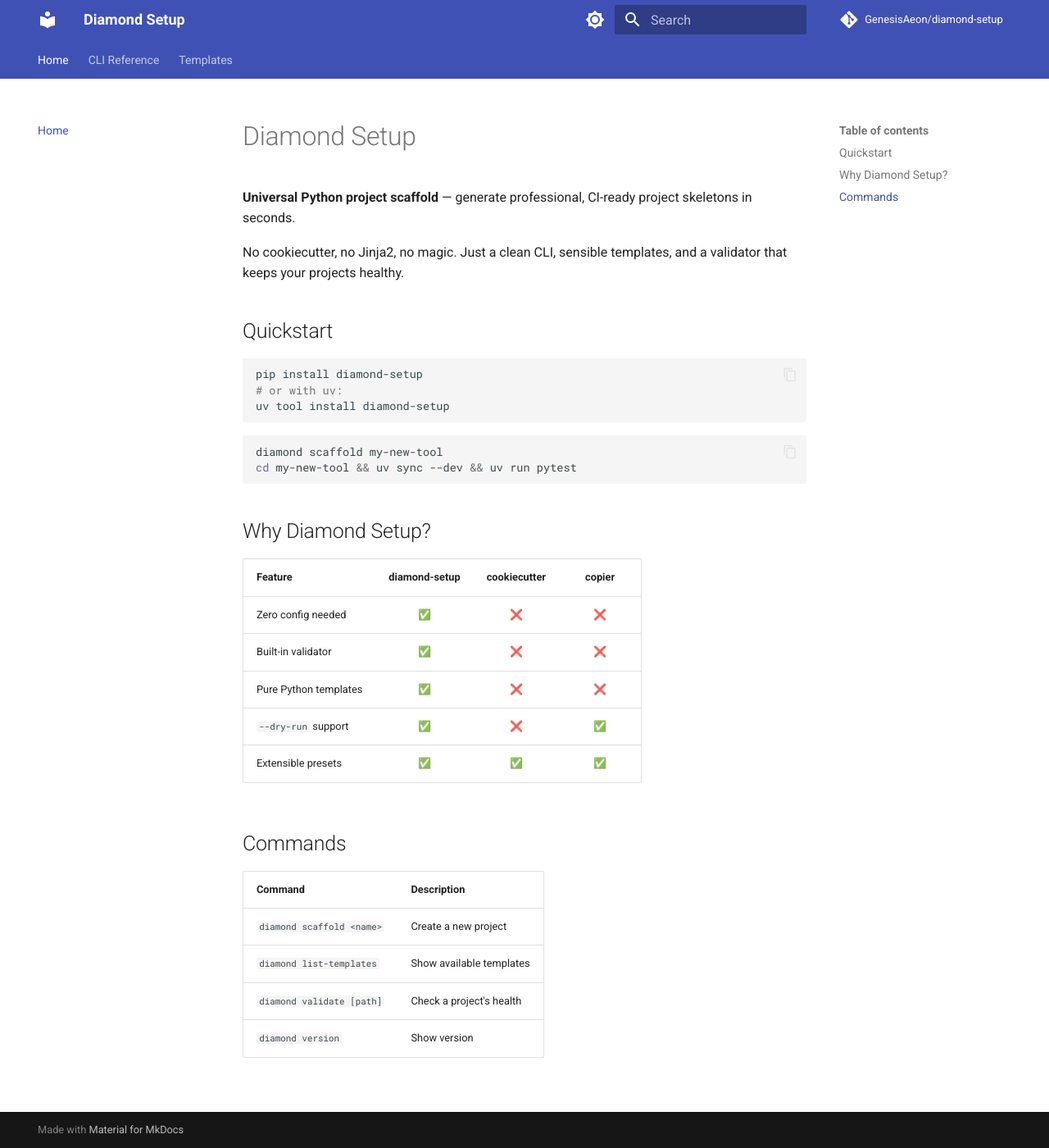
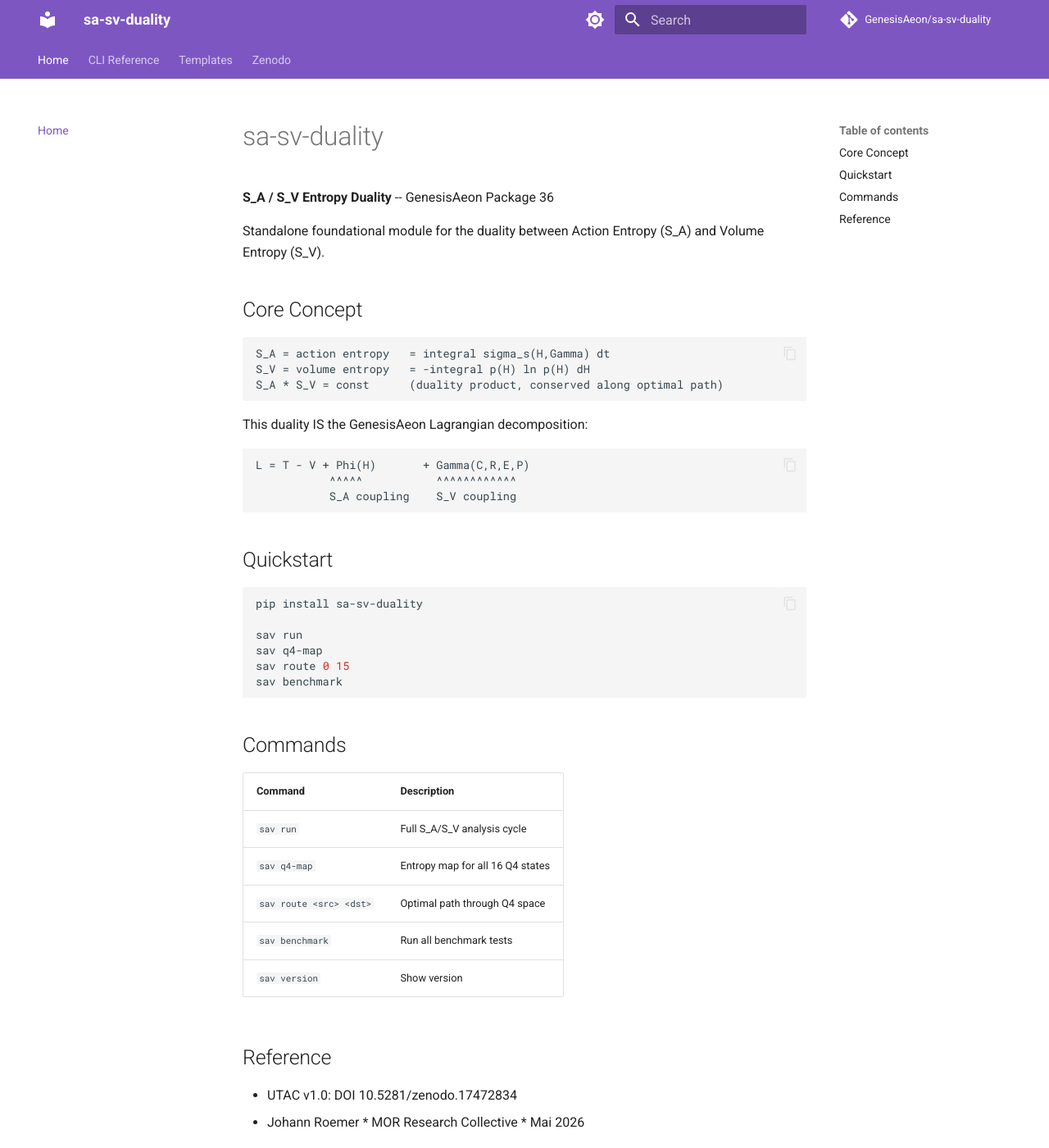
Before and after one commit to GenesisAeon/sa-sv-duality, an MkDocs documentation site: the page built from docs/index.md, in a window 1280 px wide and 1400 px high. Shown: the whole window at 82% size. Built offline with MkDocs 1.6.1 and Material for MkDocs 9.7.7, drawn with Linux system fonts in a browser that asks for light colours; comment, search, counter and statistics services are not loaded.

Commit message:
docs: update all meta-documents for sa-sv-duality (Package 36)
- README.md: full rewrite with mathematical description, CLI reference,
  module structure, Q4 entropy table, benchmark targets, and cross-package
  connection table (P30/P31/P32/P34/P37/P38)
- README_QUICKSTART.md: updated install/dev/CLI/release instructions
- docs/index.md: module overview with core duality equations
- docs/zenodo.md: Zenodo metadata, package registry entry, CREP spectrum
  position for P36
- contracts/example_full.yaml: added S_A/S_V entropy layer, package
  registry block, ga.entropy. NATS subject
- contracts/example_minimal.yaml: added package ID and Zenodo reference
- mkdocs.yml: renamed site to sa-sv-duality, updated theme colors,
  added Zenodo nav entry

https://claude.ai/code/session_018ApjisuKRXX8UkLhgDDzF6

````diff
--- a/docs/index.md
+++ b/docs/index.md
@@ -1,37 +1,48 @@
-# Diamond Setup
+# sa-sv-duality
 
-**Universal Python project scaffold** — generate professional, CI-ready project skeletons in seconds.
+**S_A / S_V Entropy Duality** -- GenesisAeon Package 36
 
-No cookiecutter, no Jinja2, no magic. Just a clean CLI, sensible templates, and a validator that keeps your projects healthy.
+Standalone foundational module for the duality between Action Entropy (S_A)
+and Volume Entropy (S_V).
+
+## Core Concept
+
+```
+S_A = action entropy   = integral sigma_s(H,Gamma) dt
+S_V = volume entropy   = -integral p(H) ln p(H) dH
+S_A * S_V = const      (duality product, conserved along optimal path)
+```
+
+This duality IS the GenesisAeon Lagrangian decomposition:
+
+```
+L = T - V + Phi(H)       + Gamma(C,R,E,P)
+           ^^^^^           ^^^^^^^^^^^^
+           S_A coupling    S_V coupling
+```
 
 ## Quickstart
 
 ```bash
-pip install diamond-setup
-# or with uv:
-uv tool install diamond-setup
+pip install sa-sv-duality
+
+sav run
+sav q4-map
+sav route 0 15
+sav benchmark
 ```
-
-```bash
-diamond scaffold my-new-tool
-cd my-new-tool && uv sync --dev && uv run pytest
-```
-
-## Why Diamond Setup?
-
-| Feature | diamond-setup | cookiecutter | copier |
-|---------|:---:|:---:|:---:|
-| Zero config needed | ✅ | ❌ | ❌ |
-| Built-in validator | ✅ | ❌ | ❌ |
-| Pure Python templates | ✅ | ❌ | ❌ |
-| `--dry-run` support | ✅ | ❌ | ✅ |
-| Extensible presets | ✅ | ✅ | ✅ |
 
 ## Commands
 
 | Command | Description |
 |---------|-------------|
-| `diamond scaffold <name>` | Create a new project |
-| `diamond list-templates` | Show available templates |
-| `diamond validate [path]` | Check a project's health |
-| `diamond version` | Show version |
+| `sav run` | Full S_A/S_V analysis cycle |
+| `sav q4-map` | Entropy map for all 16 Q4 states |
+| `sav route <src> <dst>` | Optimal path through Q4 space |
+| `sav benchmark` | Run all benchmark tests |
+| `sav version` | Show version |
+
+## Reference
+
+- UTAC v1.0: DOI 10.5281/zenodo.17472834
+- Johann Roemer * MOR Research Collective * Mai 2026
--- a/mkdocs.yml
+++ b/mkdocs.yml
@@ -1,23 +1,23 @@
-site_name: Diamond Setup
-site_description: Universal Python project scaffold — generate professional project skeletons in seconds
-site_author: GenesisAeon
-repo_url: https://github.com/GenesisAeon/diamond-setup
-repo_name: GenesisAeon/diamond-setup
+site_name: sa-sv-duality
+site_description: S_A / S_V Entropy Duality -- GenesisAeon Package 36
+site_author: Johann Roemer - MOR Research Collective
+repo_url: https://github.com/GenesisAeon/sa-sv-duality
+repo_name: GenesisAeon/sa-sv-duality
 
 theme:
   name: material
   palette:
     - media: "(prefers-color-scheme: light)"
       scheme: default
-      primary: indigo
-      accent: indigo
+      primary: deep-purple
+      accent: amber
       toggle:
         icon: material/brightness-7
         name: Switch to dark mode
     - media: "(prefers-color-scheme: dark)"
       scheme: slate
-      primary: indigo
-      accent: indigo
+      primary: deep-purple
+      accent: amber
       toggle:
         icon: material/brightness-4
         name: Switch to light mode
@@ -41,3 +41,4 @@ nav:
   - Home: index.md
   - CLI Reference: cli.md
   - Templates: templates.md
+  - Zenodo: zenodo.md
````
Also changed, not shown: README.md (+129 -50 lines), README_QUICKSTART.md (+27 -8 lines), docs/zenodo.md (added, +66 -0 lines), 2 other files.
